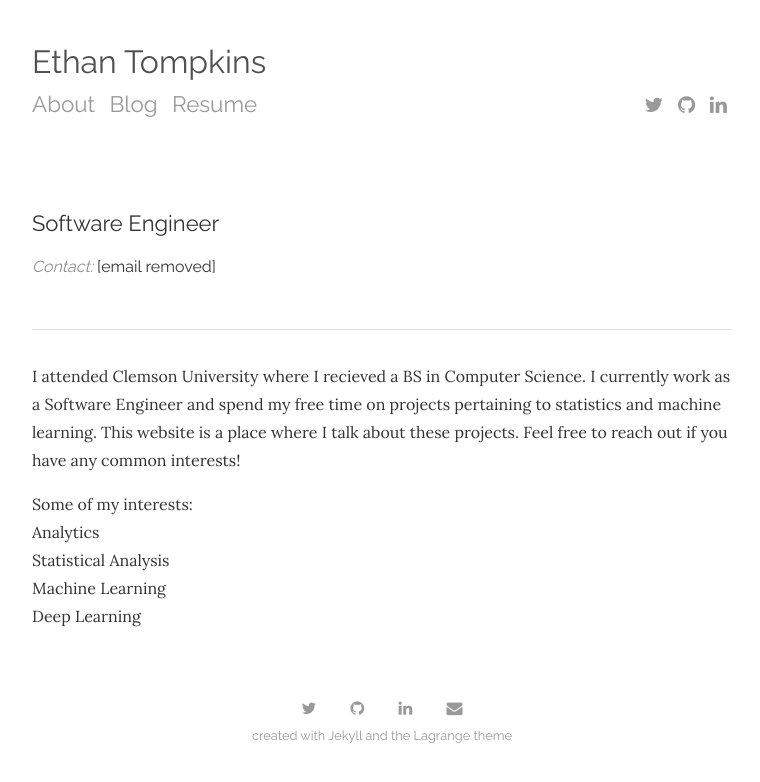
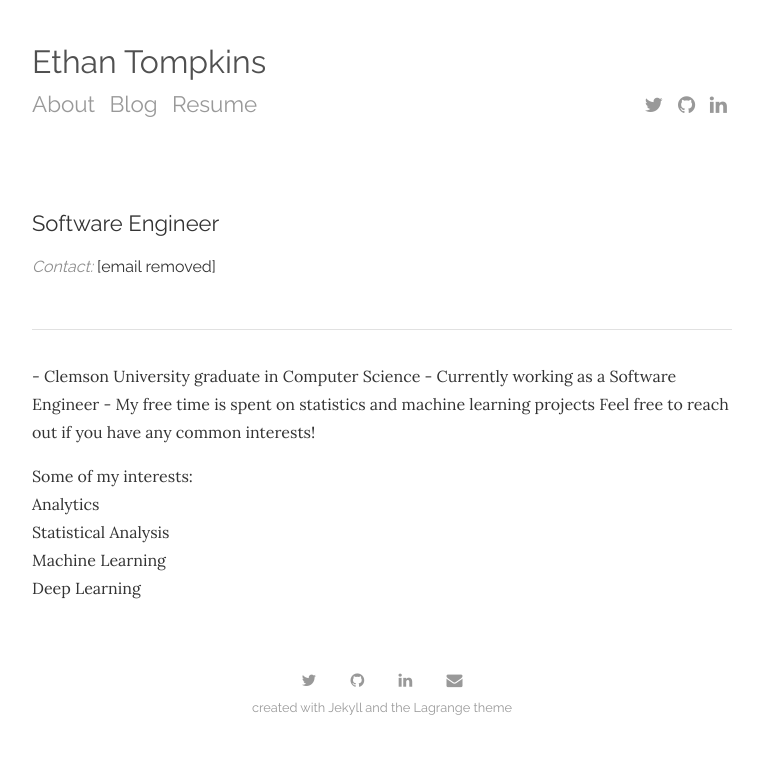
Before and after one commit to ethantompkins/ethantompkins.github.io, a Jekyll site: the page built from index.html, in a window 1280 px wide. Shown: the top 782 px of the page, without its empty margins (258-1018 px from the left). Built offline with Jekyll 4.4.1, drawn with Linux system fonts in a browser that asks for light colours; nearby versions of some CDN libraries; the list of posts is cut into pages by our own code.

Commit message:
index changes

```diff
--- a/index.html
+++ b/index.html
@@ -16,9 +16,9 @@ title: About
 
 <hr>
 
-<p>I attended Clemson University where I recieved a BS in Computer Science.
-    I currently work as a Software Engineer and spend my free time on projects pertaining
-    to statistics and machine learning. This website is a place where I talk about these projects.
+<p> - Clemson University graduate in Computer Science
+    - Currently working as a Software Engineer
+    - My free time is spent on statistics and machine learning projects
     Feel free to reach out if you have any common interests!
 </p>
 <p>
```
